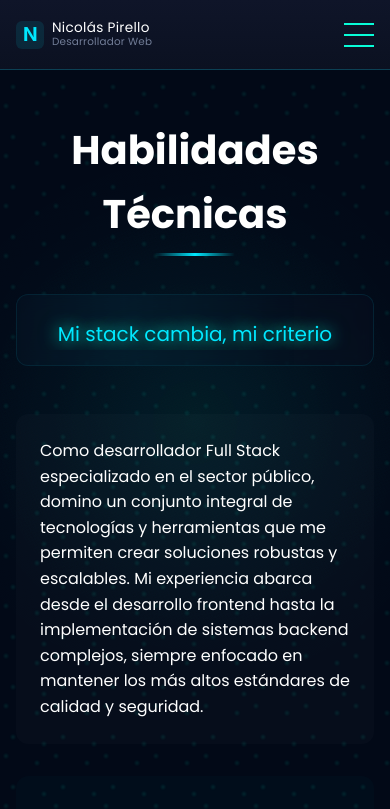
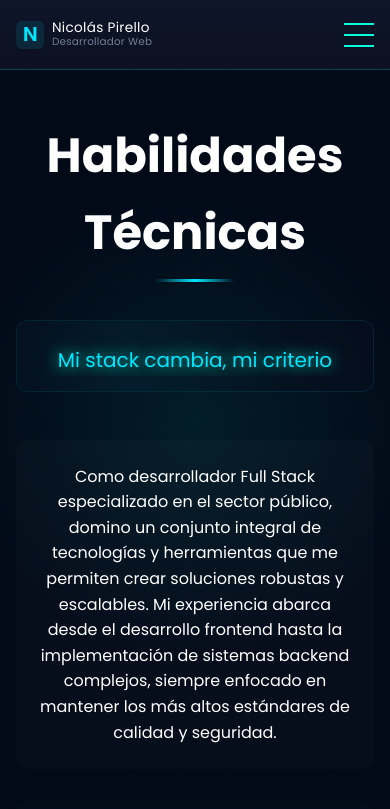
Before and after one commit to NicolasPirello/mi-portafolio, a React (Create React App) app: page /skills in a window 390 px wide. Shown: the top 809 px of the page. Built offline with nearby package versions, Linux system fonts and the light colour scheme.

Commit message:
Cambios en Mobile

```diff
--- a/src/Styles/main.css
+++ b/src/Styles/main.css
@@ -300,6 +300,7 @@ p {
   opacity: 0;
   transform: translateY(20px);
   animation: fadeInUp 0.8s ease forwards 0.2s;
+  text-align: center;
 }
 
 .textoCambiante {
@@ -626,6 +627,43 @@ p {
 
   .section-text p {
     font-size: 1rem;
+  }
+
+  .particles {
+    animation: none;
+    opacity: 0.15;
+  }
+
+  .svg-background {
+    animation: none;
+    transform: none;
+  }
+
+  /* Centrar todos los textos en móviles */
+  p, h1, h2, h3, h4, h5, h6, .section-text, .card-content p, .card-content h3,
+  .projects-description, .skills-description, .contact-description,
+  .form-group label, .contact-form-section h3, .contact-info-section p,
+  .section-text h3, .section-text p {
+    text-align: center !important;
+  }
+
+  .section-text h3::after {
+    left: 50% !important;
+    transform: translateX(-50%) !important;
+  }
+
+  .card-content h3::after {
+    left: 50% !important;
+    transform: translateX(-50%) !important;
+  }
+
+  .contact-form-section h3::after {
+    left: 50% !important;
+    transform: translateX(-50%) !important;
+  }
+
+  .submit-btn {
+    align-self: center !important;
   }
 }
 
@@ -2164,7 +2202,7 @@ Opciones de Colores para el boton de mas Arriba:
 /* Media queries para responsividad */
 @media (max-width: 768px) {
   .skills-header h1 {
-    font-size: 2.5rem;
+    font-size: 3rem;
   }
 
   .skills-welcome::before,
@@ -2447,7 +2485,7 @@ Opciones de Colores para el boton de mas Arriba:
 /* Media queries para responsividad */
 @media (max-width: 768px) {
   .skills-header h1 {
-    font-size: 2.5rem;
+    font-size: 3rem;
   }
 
   .skills-welcome::before,
```
